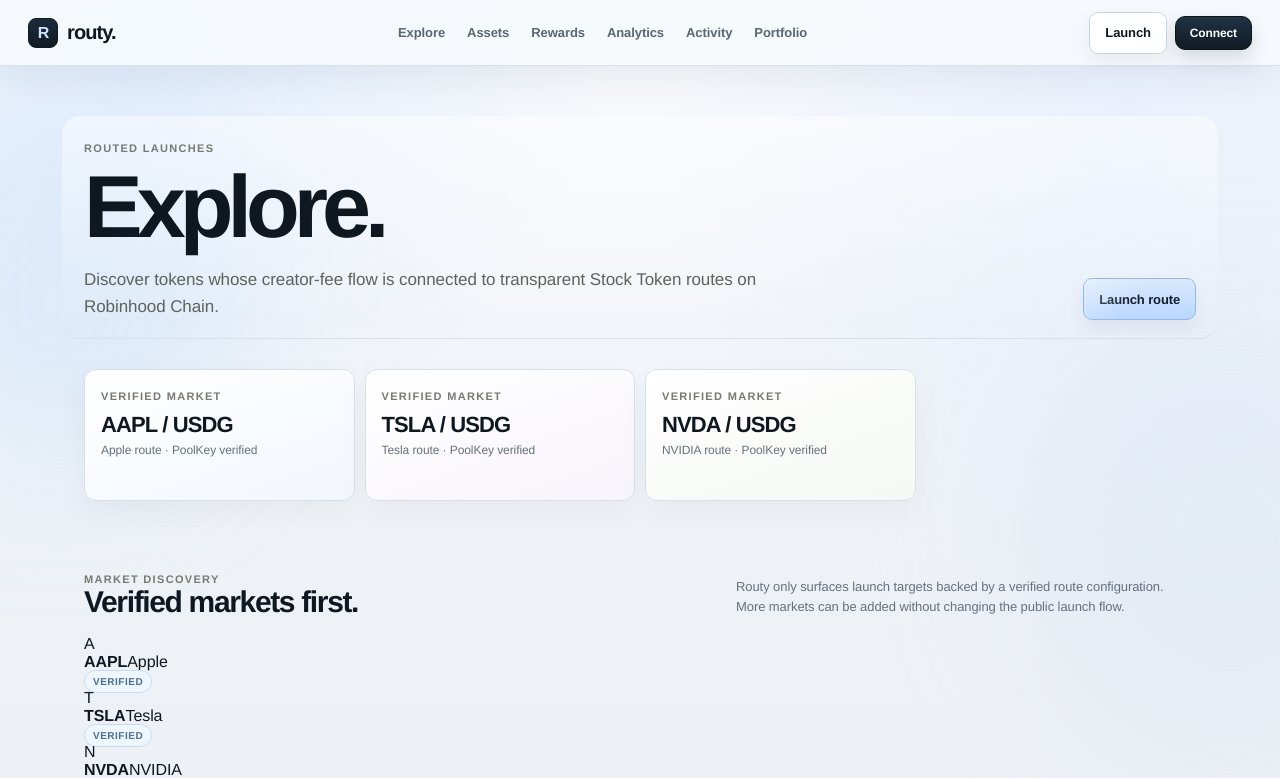
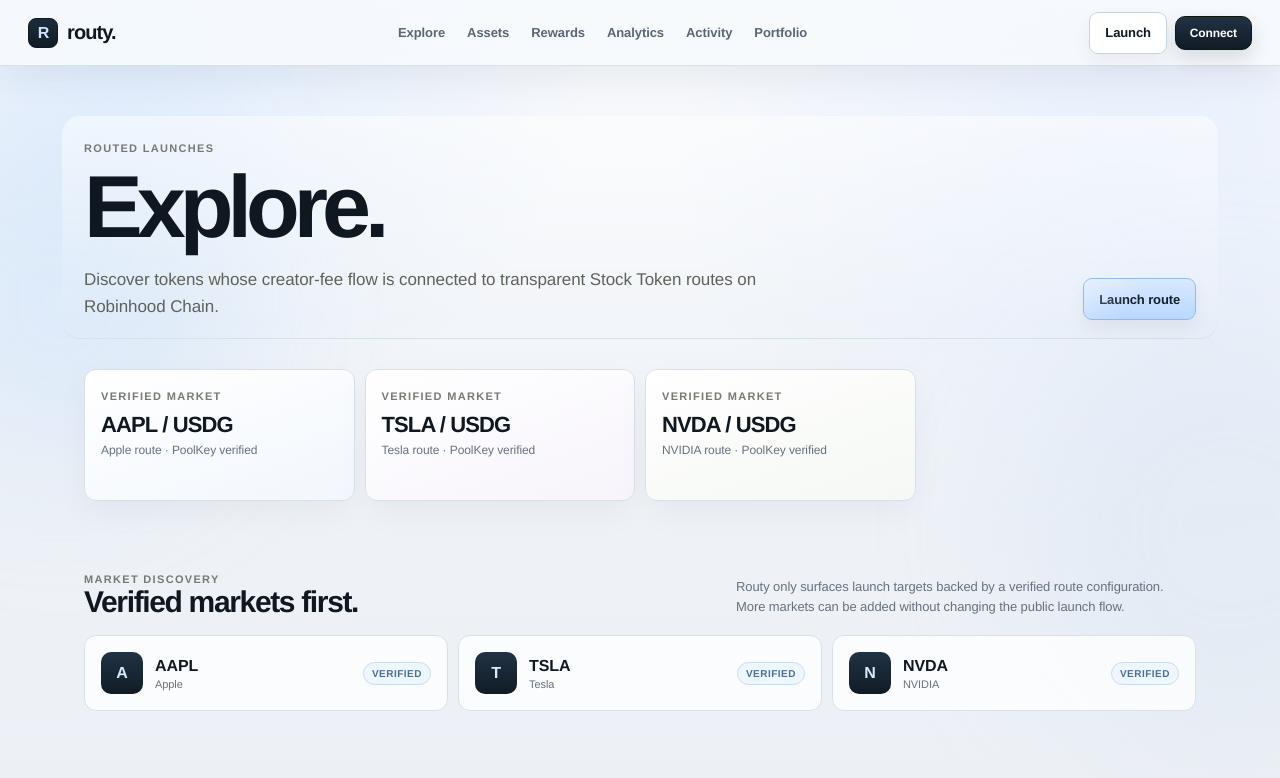
Before and after one commit to RoutyFund/Routy-Fund, a Next.js app: page /explore in a window 1280 px wide. Shown: the top 778 px of the page. Built offline with nearby package versions, Linux system fonts and the light colour scheme; no server answers.

Commit message:
style: complete app-wide premium layouts

```diff
--- a/src/app/globals.css
+++ b/src/app/globals.css
@@ -312,3 +312,22 @@ body{letter-spacing:-.005em}
 .quick-grid article p{margin:0;font-size:12px;color:var(--muted)}
 @media(max-width:900px){.proof-grid,.quick-grid{grid-template-columns:1fr 1fr}}
 @media(max-width:520px){.proof-grid,.quick-grid{grid-template-columns:1fr}.quick-grid article{min-height:120px}}
+
+/* Complete app surfaces */
+.market-directory{display:grid;grid-template-columns:repeat(3,1fr);gap:10px}
+.market-directory article{display:grid;grid-template-columns:42px 1fr auto;align-items:center;gap:12px;padding:16px;border:1px solid var(--line);border-radius:12px;background:rgba(255,255,255,.78)}
+.market-directory article>div:nth-child(2){display:flex;flex-direction:column;gap:3px}.market-directory article span:not(.pill){font-size:11px;color:var(--muted)}
+.market-icon{width:42px;height:42px;display:grid;place-items:center;border-radius:10px;background:linear-gradient(180deg,#203244,#111b25);color:#d9e9ff;font-weight:850}
+.analytics-grid{display:grid;grid-template-columns:repeat(3,1fr);gap:10px}
+.analytics-grid article{padding:18px;border:1px solid var(--line);border-radius:12px;background:rgba(255,255,255,.8)}
+.analytics-grid article>span{font-size:10px;text-transform:uppercase;letter-spacing:.09em;color:var(--muted);font-weight:800}
+.analytics-grid strong{display:block;font-size:20px;margin:12px 0 18px}
+.mini-bar{height:7px;background:#e6edf4;border-radius:99px;overflow:hidden}.mini-bar i{display:block;height:100%;background:linear-gradient(90deg,#78a9df,#b9d7ff);border-radius:inherit}
+.chart-shell{height:290px;position:relative;overflow:hidden;border:1px solid var(--line);border-radius:12px;background:linear-gradient(180deg,#fff,#f5f8fb)}
+.chart-grid-lines{position:absolute;inset:0;background:linear-gradient(to bottom,transparent 24%,#e3eaf1 25%,transparent 26%,transparent 49%,#e3eaf1 50%,transparent 51%,transparent 74%,#e3eaf1 75%,transparent 76%),linear-gradient(to right,transparent 24%,#edf1f5 25%,transparent 26%,transparent 49%,#edf1f5 50%,transparent 51%,transparent 74%,#edf1f5 75%,transparent 76%)}
+.chart-placeholder{position:absolute;inset:0;display:grid;place-items:center;padding:24px;text-align:center;color:var(--muted);font-size:12px}
+.activity-shell{position:relative}.activity-rail{position:absolute;left:20px;top:20px;bottom:20px;width:1px;background:#d4e0eb}.activity-rail span{position:absolute;left:-4px;width:9px;height:9px;border-radius:50%;background:#8fbaf3}.activity-rail span:nth-child(1){top:10%}.activity-rail span:nth-child(2){top:48%}.activity-rail span:nth-child(3){top:86%}.activity-shell .empty-state{padding-left:52px}
+.portfolio-layout{display:grid;grid-template-columns:1.35fr .65fr;gap:12px}
+.portfolio-side{padding:20px;border:1px solid var(--line);border-radius:12px;background:linear-gradient(160deg,#fff,#f3f7fb)}
+.portfolio-side>div{padding:16px 0;border-bottom:1px solid var(--line)}.portfolio-side>div:last-child{border-bottom:0}.portfolio-side p{margin:5px 0 0;color:var(--muted);font-size:12px}
+@media(max-width:900px){.market-directory,.analytics-grid{grid-template-columns:1fr}.portfolio-layout{grid-template-columns:1fr}}
```
